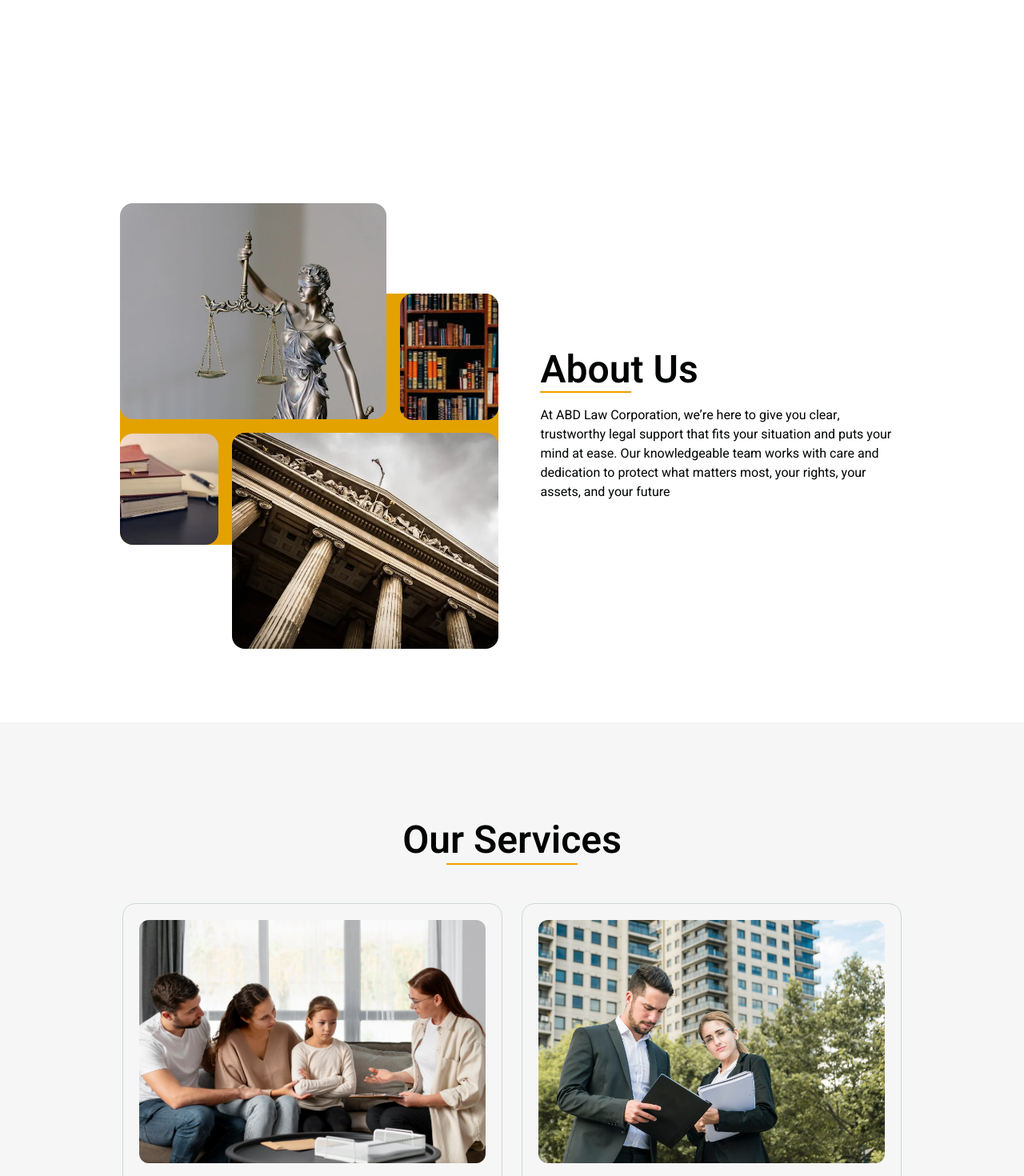
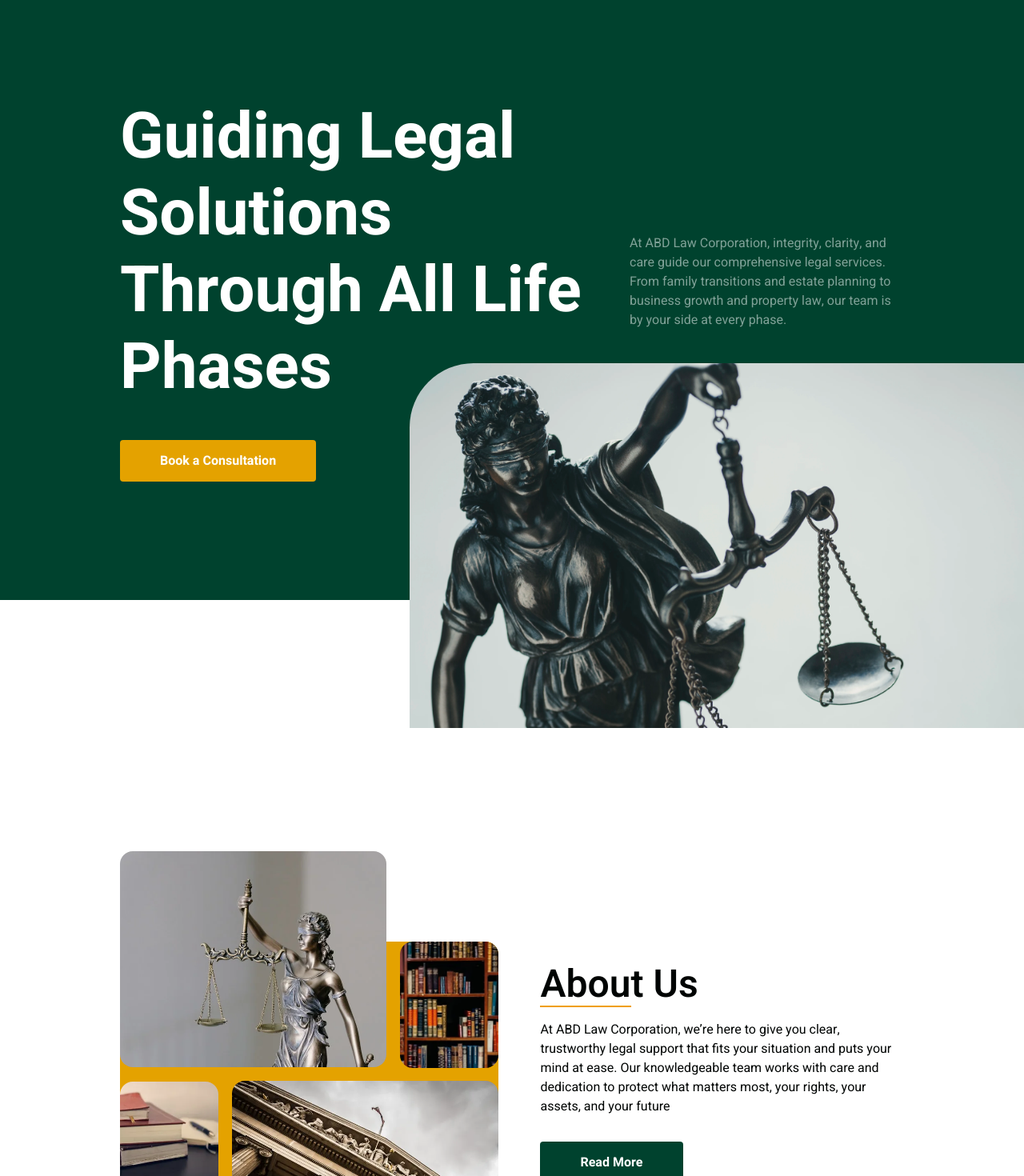
Before and after one commit to gautamxyzstudio/ABD-Law, a React (Vite) app: page / in a window 1280 px wide. Shown: the part 60-1530 px from the top of the page at 80% size. Built offline with nearby package versions, Linux system fonts and the light colour scheme.

Commit message:
hero-section
new section added

```diff
--- a/src/App.tsx
+++ b/src/App.tsx
@@ -2,11 +2,13 @@
 import ChooseUs from './components/chooseUs/ChooseUs'
 import Services from './components/services/Services'
 import AboutUs from './components/aboutUs/AboutUs'
+import HeroSection from './components/heroSec/HeroSection'
 
 function App() {
 
   return (
     <>
+      <HeroSection/>
       <AboutUs/>
       <Services/>
       <ChooseUs/>
--- a/src/components/aboutUs/AboutUs.tsx
+++ b/src/components/aboutUs/AboutUs.tsx
@@ -1,4 +1,5 @@
 import {about1, about2, about3, about4} from '../../exports'
+import Button from '../module/button/Button'
 const AboutUs = () => {
   return (
     <div className='w-full pt-[314px]  px-[150px] flex flex-row gap-13 justify-between'>
@@ -24,7 +25,11 @@
 
       <p className='mt-4 text-base text-Black'>At ABD Law Corporation, we’re here to give you clear, trustworthy legal support that fits your situation and puts your mind at ease. Our knowledgeable team works with care and dedication to protect what matters most, your rights, your assets, and your future</p>
 
-
+      <Button
+        text="Read More"
+        onClick={() => alert("Navigating to services...")}
+        className="mt-8 w-fit"
+      />
       </div>
 
     </div>
--- /dev/null
+++ b/src/components/heroSec/HeroSection.tsx
@@ -0,0 +1,26 @@
+import { homeHero } from '../../exports'
+import Button from '../module/button/Button'
+
+const HeroSection = () => {
+  return (
+    <div className='relative bg-primary h-[810px] px-[150px] pt-[184px]'>
+        <img className='w-3/5 h-[456px] z-1 absolute bottom-[-160px] right-0 rounded-tl-[80px] object-cover' src={homeHero} alt='hero-section'/>
+
+        <div className=' w-full flex justify-between'>
+            <div className='w-[65%] text-white text-[80px] leading-[96px] font-bold'>
+                <h1>Guiding Legal Solutions Through All Life Phases</h1>
+                <Button
+                   text="Book a Consultation"
+                   onClick={() => alert("Navigating to form...")}
+                   className="mt-10 w-fit !bg-Yellow"
+                 />
+            </div>
+            <div className='w-7/20 pt-[168px]'>
+                <p className='text-base text-white opacity-50'>At ABD Law Corporation, integrity, clarity, and care guide our comprehensive legal services. From family transitions and estate planning to business growth and property law, our team is by your side at every phase.</p>
+            </div>
+        </div>
+    </div>
+  )
+}
+
+export default HeroSection
--- /dev/null
+++ b/src/components/module/button/Button.tsx
@@ -0,0 +1,27 @@
+import React from "react";
+
+interface ButtonProps {
+  text: string;
+  onClick?: () => void;
+  type?: "button" | "submit" | "reset";
+  className?: string;
+}
+
+const Button: React.FC<ButtonProps> = ({
+  text,
+  onClick,
+  type = "button",
+  className = "",
+}) => {
+  return (
+    <button
+      type={type}
+      onClick={onClick}
+      className={`px-[50px] py-[14px] bg-primary text-white text-base font-bold rounded-sm ${className}`}
+    >
+      {text}
+    </button>
+  );
+};
+
+export default Button;
--- a/src/exports.ts
+++ b/src/exports.ts
@@ -21,6 +21,7 @@
 import about2 from '../public/about(2).webp'
 import about3 from '../public/about(3).webp'
 import about4 from '../public/about(4).webp'
+import homeHero from '../public/home-hero.webp'
 
 export{
     facebook, instagram, linkedin, twitter,
@@ -29,4 +30,5 @@
     experienced, legalSupport, clientFocused, guidance, support,
     family, realEstate, tick, corporate, notary, willEstate,
     about1, about2, about3, about4,
+    homeHero
 }
```
Also changed, not shown: public/home-hero.webp (added).
